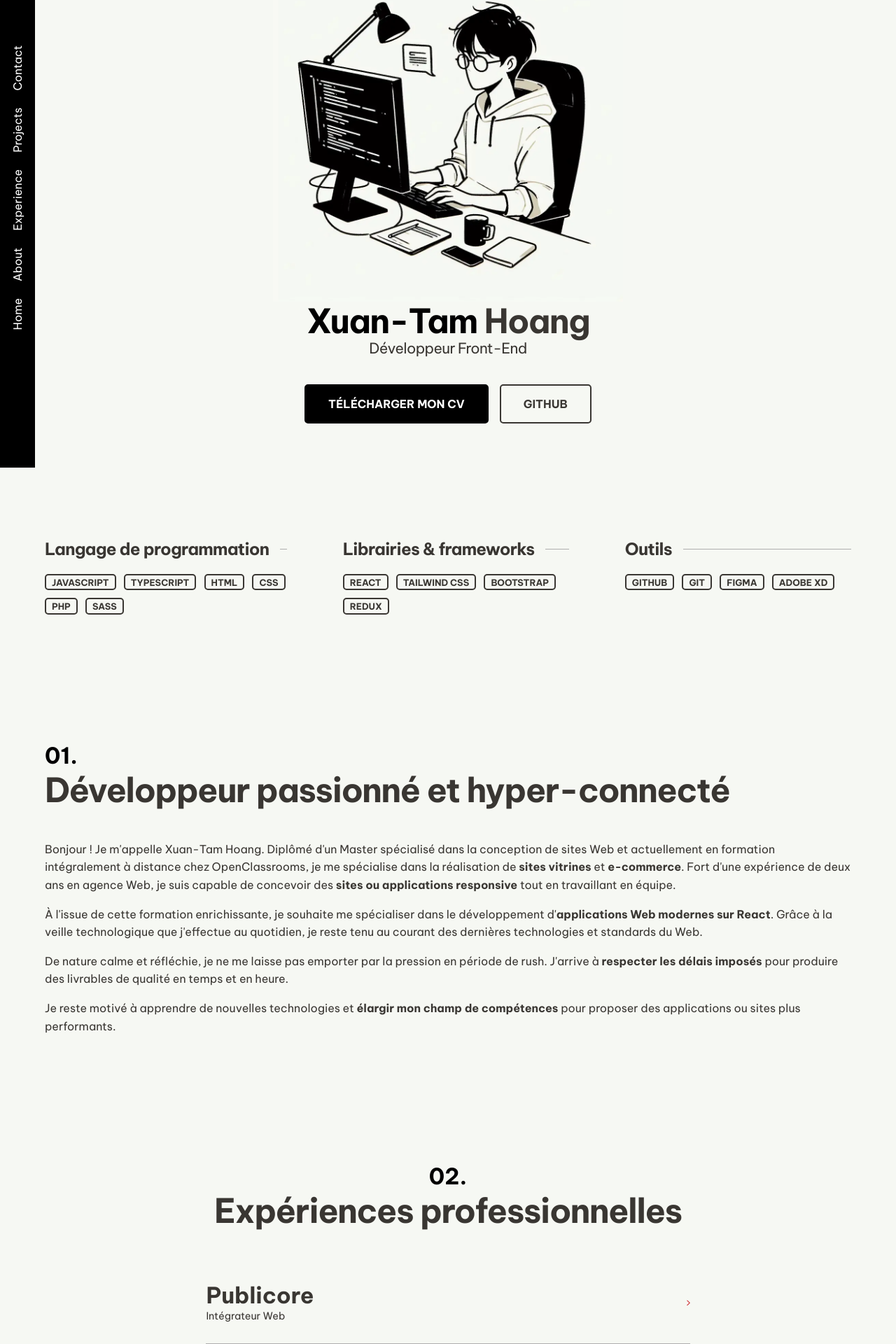
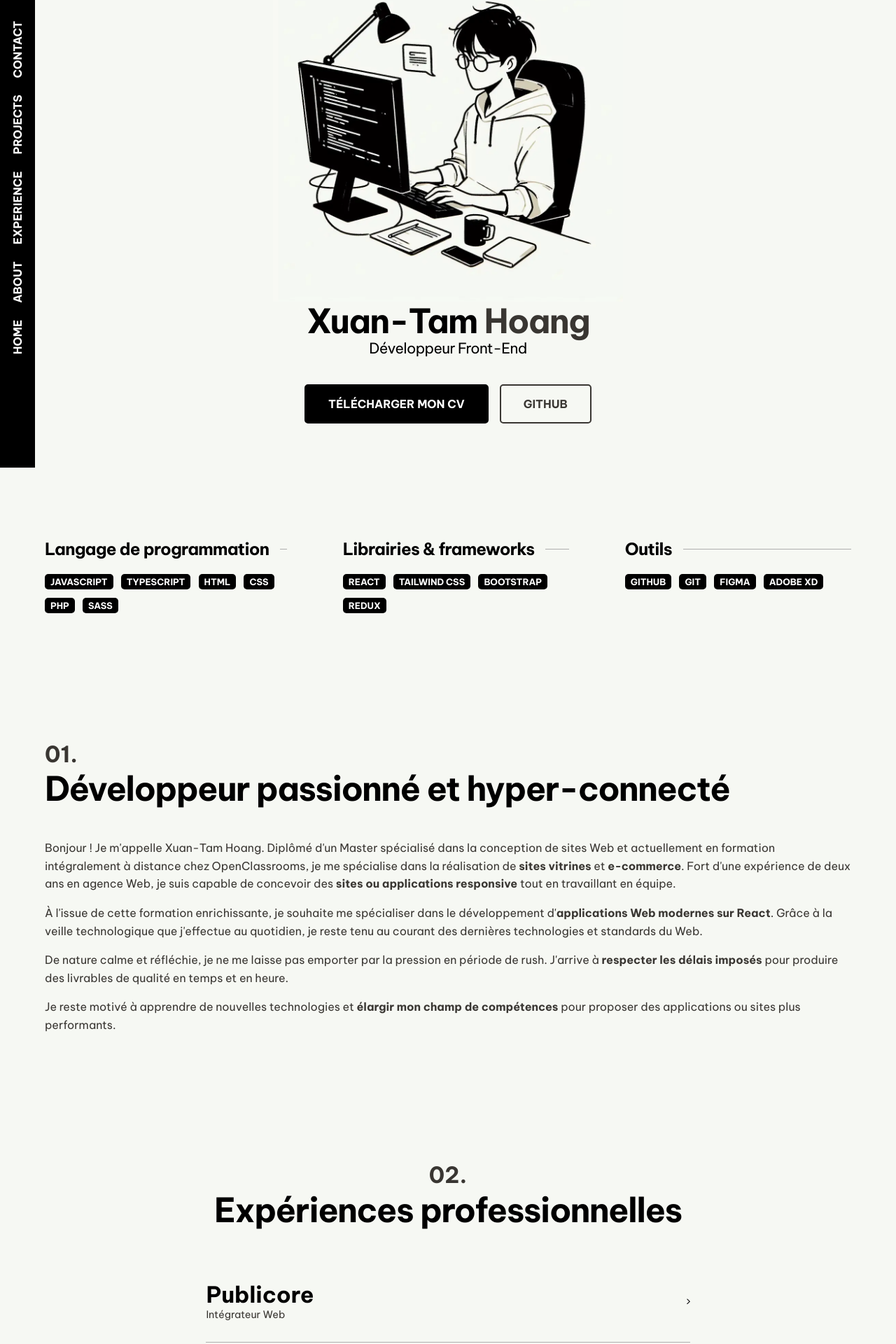
Before and after one commit to xuantam-h/xuantam-hoang, a React (Create React App) app: page / in a window 1280 px wide. Shown: the part 132-2052 px from the top of the page at 70% size. Built offline with nearby package versions, Linux system fonts and the light colour scheme.

Commit message:
Edited colors, added font weight variable

```diff
--- a/src/App.scss
+++ b/src/App.scss
@@ -14,6 +14,7 @@ h1,h2,h3,h4{
     font-family: $heading-font;
     line-height: 1;
     letter-spacing: -.03em;
+    color:$primary;
 }
 
 h2{
@@ -73,7 +74,7 @@ section{
 .section{
     &-subtitle{
         margin:0;
-        color:$primary;
+        color:$main-color;
         font-size: 1.5rem;
         font-weight: 800;
         @include tablet{
--- a/src/components/Contact/index.js
+++ b/src/components/Contact/index.js
@@ -4,7 +4,7 @@ const Contact = () => {
             <p className="section-subtitle">04.</p>
             <h2 className="section-title">Et si on discutait de votre projet ?</h2>
             <p>Disponible dès maintenant, prenons un café et discutons de votre projet !</p>
-            <a href="mailto:xuantam.hoang23@gmail.com" className="btn">Contact</a>
+            <a href="mailto:xuantam.hoang23@gmail.com" className="btn btn-secondary">Contact</a>
         </section>
     );
 };
--- a/src/components/Experience/Experience.scss
+++ b/src/components/Experience/Experience.scss
@@ -47,9 +47,10 @@
     &-company{
         font-size: 1.5rem;
         margin-bottom: 0;
-        font-weight: 800;
+        font-weight: $bold-weight;
         font-family: $heading-font;
         line-height: 1;
+        color:$primary;
         @include tablet{
             font-size: 2rem;
         }
--- a/src/components/Hero/Hero.scss
+++ b/src/components/Hero/Hero.scss
@@ -22,7 +22,7 @@
             font-size:3rem;
         }
         span{
-            color:$primary;
+            color:$main-color;
         }
     }
     h2{
--- a/src/components/Hero/index.js
+++ b/src/components/Hero/index.js
@@ -18,7 +18,7 @@ const Hero = () => {
                 <img src={hero} alt={"test"} />
             </div>
             <div className="hero-content">
-                <h1><span>Xuan-Tam</span> Hoang</h1>
+                <h1>Xuan-Tam <span>Hoang</span></h1>
                 <h2>Développeur Front-End</h2>
                 <div className="hero-cta flex-container flex-vertical-center" data-aos="fade-up" data-aos-duration="600">
                     <a className="btn btn-primary" href={ResumePDF} target="_blank" rel="noreferrer">Télécharger mon CV</a>
--- a/src/components/Navbar/Navbar.scss
+++ b/src/components/Navbar/Navbar.scss
@@ -87,6 +87,8 @@
         font-family: $heading-font;
         font-size: 1rem;
         transition: all 250ms ease-in-out;
+        text-transform: uppercase;
+        font-weight: $bold-weight;
 
         @include tablet{
             font-size: 1rem;
--- a/src/components/Skill/Skill.scss
+++ b/src/components/Skill/Skill.scss
@@ -20,12 +20,13 @@
     }
 
     &-item{
-        padding: .1rem .5rem;
-        border:2px solid $main-color;
+        padding: .2rem .5rem;
         border-radius: 5px;
         font-size: .8rem;
         text-transform: uppercase;
         font-weight: 800;
+        background-color: $primary;
+        color:$white;
     }
 
     &-container{
--- a/src/variables.scss
+++ b/src/variables.scss
@@ -13,6 +13,7 @@ $heading-font: 'Be Vietnam Pro', sans-serif;
 
 // Other variables
 $b-radius: 5px;
+$bold-weight: 800;
 
 // Media queries
 $sm: 576px;
```
Also changed, not shown: src/assets/images/collapse-arrow.svg.
